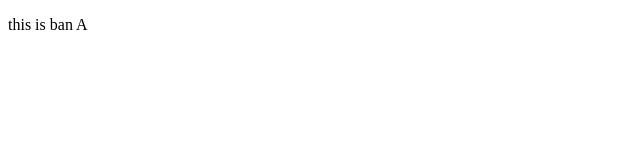
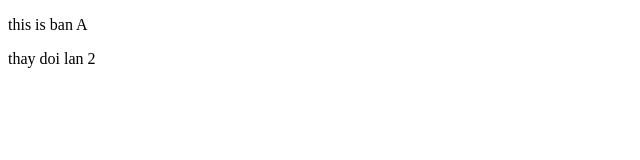
Before and after one commit to d-goi/du-an-5-lam-viec-nhom, a plain HTML site: page index.html in a window 1280 px wide. Shown: the full height of the page, 0-640 px from the left. Drawn offline with Linux system fonts and the light colour scheme.

Commit message:
sua lan 2

```diff
--- a/index.html
+++ b/index.html
@@ -7,5 +7,6 @@
   </head>
   <body>
     <p>this is ban A</p>
+    <p>thay doi lan 2</p>
   </body>
 </html>
```
